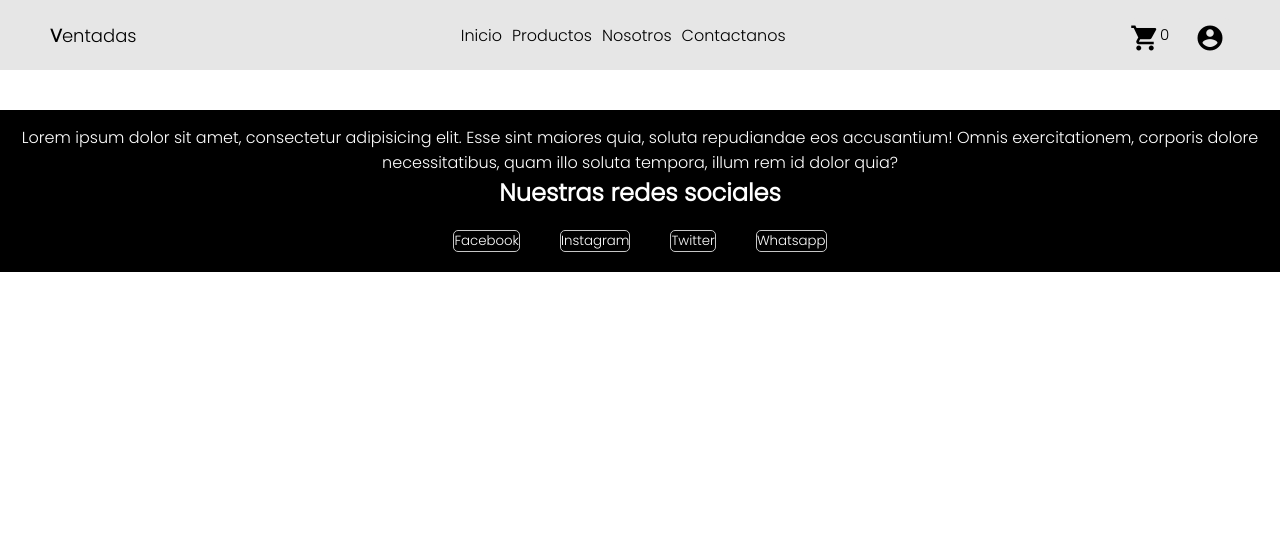
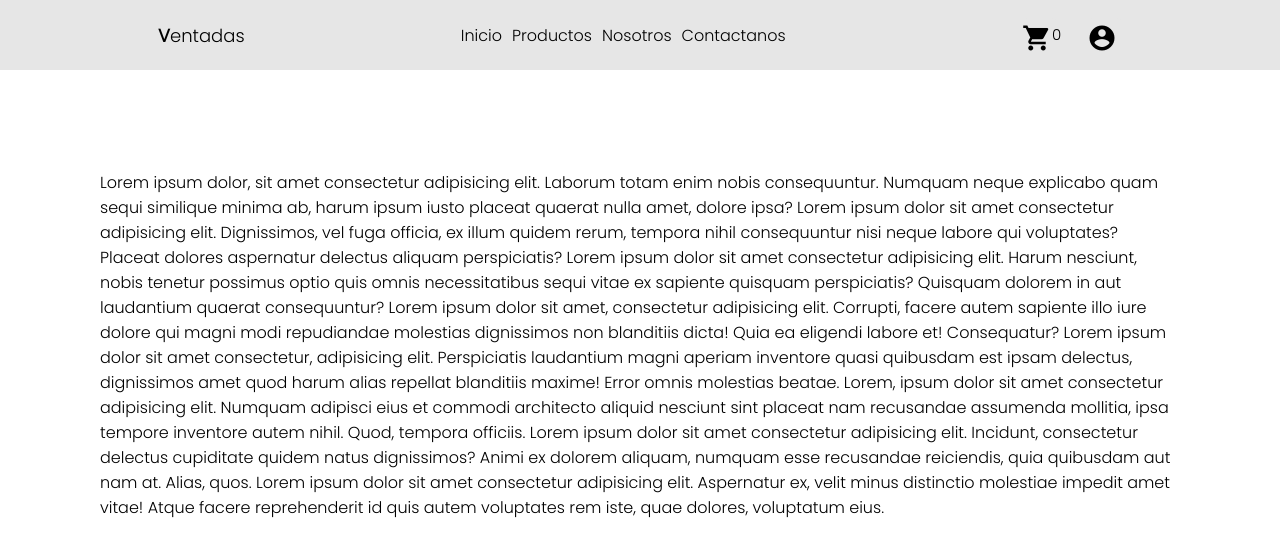
Before and after one commit to PaulSigua/ventadas, an Angular app: page /pages/nosotros in a window 1280 px wide. Shown: the top 556 px of the page. Built offline with nearby package versions, Linux system fonts and the light colour scheme; a web font is replaced by a local one.

Commit message:
cambios en la barra menu

```diff
--- a/src/app/pages/footer/footer.component.html
+++ b/src/app/pages/footer/footer.component.html
@@ -1,3 +1,5 @@
+<link rel="stylesheet" href="https://cdnjs.cloudflare.com/ajax/libs/font-awesome/6.0.0/css/all.min.css">
+
 <footer>
     <p>
         Lorem ipsum dolor sit amet, consectetur adipisicing elit. Esse sint maiores quia, soluta repudiandae eos
@@ -10,24 +12,19 @@
 
     <div class="redes-sociales">
 
-        <div class="red">
-            <button>
-                <a href="https://www.facebook.com/" ></a>
-                Facebook
-            </button>
-        </div>
+        <button onclick="window.open('https://www.facebook.com/', '_blank');" class="social-btn">
+            <i class="icon fab fa-facebook"></i>
+        </button>
 
-        <div class="red">
-            <button>Instagram</button>
-        </div>
+        <!-- Botón de Instagram -->
+        <button onclick="window.open('https://www.instagram.com/', '_blank');" class="social-btn">
+            <i class="icon fab fa-instagram"></i>
+        </button>
 
-        <div class="red">
-            <button>Twitter</button>
-        </div>
-
-        <div class="red">
-            <button>Whatsapp</button>
-        </div>
+        <!-- Botón de Twitter -->
+        <button onclick="window.open('https://twitter.com/', '_blank');" class="social-btn">
+            <i class="icon fab fa-twitter"></i>
+        </button>
 
     </div>
 </footer>
--- a/src/app/pages/footer/footer.component.scss
+++ b/src/app/pages/footer/footer.component.scss
@@ -13,17 +13,24 @@ footer {
         align-items: center;
         text-align: center;
 
-        .red {
-            display: flex;
-            margin: 20px;
 
-            button {
-                cursor: pointer;
-                border: 1px solid rgb(198, 198, 198);
-                border-radius: 5px;
-                color: #fff;
-                background-color: #000;
-            }
-        }
     }
 }
+
+.social-btn {
+    padding: 10px;
+    margin: 5px;
+    border: 1px solid #ccc;
+    border-radius: 5px;
+    cursor: pointer;
+    font-size: 30px;
+    display: flex;
+    align-items: center;
+    justify-content: center;
+    text-align: center;
+    align-items: center;
+}
+
+.icon {
+    margin: 5px;
+}
--- a/src/app/pages/inicio/inicio.component.ts
+++ b/src/app/pages/inicio/inicio.component.ts
@@ -9,7 +9,11 @@ import { Router } from '@angular/router';
 })
 export class InicioComponent {
 
-  constructor(private router: Router){}
+  constructor(private router: Router){
+    window.scrollTo({
+      top: 0
+    })
+  }
 
   irAproductos(){
     this.router.navigate([('pages/productos')]);
--- a/src/app/pages/menu/menu.component.html
+++ b/src/app/pages/menu/menu.component.html
@@ -2,7 +2,8 @@
 <link rel="stylesheet" href="https://fonts.googleapis.com/icon?family=Material+Icons">
 <link rel="icon" type="image/x-icon" href="favicon.ico">
 
-<div class="container-nav">
+<div class="container">
+    <header class="container-nav" [ngClass]="{'fixed-header': isScrolled}">
         <div class="logo">
             <a href="#" [routerLink]="'/pages/inicio'"><b>V</b>entadas</a>
         </div>
@@ -31,4 +32,5 @@
                 </button>
             </div>
         </div>
+    </header>
 </div>
--- a/src/app/pages/menu/menu.component.scss
+++ b/src/app/pages/menu/menu.component.scss
@@ -1,11 +1,26 @@
+.container{
+    margin: 0;
+    position: relative;
+    width: auto;
+    height: 70px;
+}
+
 .container-nav {
     display: flex;
-    justify-content: space-between;
     align-items: center;
     padding: 10px;
     background-color: rgb(230, 230, 230);
     color: white;
     height: 50px;
+    justify-content: space-around;
+    z-index: 10;
+}
+
+.fixed-header {
+    position: fixed;
+    padding: 0;
+    margin: 0;
+    width: 100%;
 }
 
 .logo {
--- a/src/app/pages/menu/menu.component.ts
+++ b/src/app/pages/menu/menu.component.ts
@@ -1,4 +1,4 @@
-import { Component } from '@angular/core';
+import { Component, HostListener } from '@angular/core';
 import { Router } from '@angular/router';
 
 @Component({
@@ -9,20 +9,27 @@ import { Router } from '@angular/router';
 export class MenuComponent {
 
   pages = [
-    {link: 'Inicio', path: 'pages/inicio'},
-    {link: 'Productos', path: 'pages/productos'},
-    {link: 'Nosotros', path: 'pages/nosotros'},
-    {link: 'Contactanos', path: 'pages/contactanos'},
+    { link: 'Inicio', path: 'pages/inicio' },
+    { link: 'Productos', path: 'pages/productos' },
+    { link: 'Nosotros', path: 'pages/nosotros' },
+    { link: 'Contactanos', path: 'pages/contactanos' },
   ]
 
-  constructor(private router: Router){}
+  isScrolled = false;
 
-  irAlCarrito(){
+  constructor(private router: Router) { }
+
+  irAlCarrito() {
     this.router.navigate([('pages/carrito')]);
   }
 
 
-  irACreacionCuenta(){
+  irACreacionCuenta() {
     this.router.navigate([('pages/login')]);
   }
+
+  @HostListener('window:scroll', [])
+  windownScroll() {
+    this.isScrolled = window.scrollY > 0;
+  }
 }
--- a/src/app/pages/nosotros/nosotros.component.html
+++ b/src/app/pages/nosotros/nosotros.component.html
@@ -1,2 +1,18 @@
-<app-menu></app-menu>
-<app-footer></app-footer>
+<div class="contenedor-principal">
+    <app-menu></app-menu>
+
+    <div class="contenedor-info">
+        Lorem ipsum dolor, sit amet consectetur adipisicing elit. Laborum totam enim nobis consequuntur. Numquam neque explicabo quam sequi similique minima ab, harum ipsum iusto placeat quaerat nulla amet, dolore ipsa?
+        Lorem ipsum dolor sit amet consectetur adipisicing elit. Dignissimos, vel fuga officia, ex illum quidem rerum, tempora nihil consequuntur nisi neque labore qui voluptates? Placeat dolores aspernatur delectus aliquam perspiciatis?
+        Lorem ipsum dolor sit amet consectetur adipisicing elit. Harum nesciunt, nobis tenetur possimus optio quis omnis necessitatibus sequi vitae ex sapiente quisquam perspiciatis? Quisquam dolorem in aut laudantium quaerat consequuntur?
+        Lorem ipsum dolor sit amet, consectetur adipisicing elit. Corrupti, facere autem sapiente illo iure dolore qui magni modi repudiandae molestias dignissimos non blanditiis dicta! Quia ea eligendi labore et! Consequatur?
+        Lorem ipsum dolor sit amet consectetur, adipisicing elit. Perspiciatis laudantium magni aperiam inventore quasi quibusdam est ipsam delectus, dignissimos amet quod harum alias repellat blanditiis maxime! Error omnis molestias beatae.
+        Lorem, ipsum dolor sit amet consectetur adipisicing elit. Numquam adipisci eius et commodi architecto aliquid nesciunt sint placeat nam recusandae assumenda mollitia, ipsa tempore inventore autem nihil. Quod, tempora officiis.
+        Lorem ipsum dolor sit amet consectetur adipisicing elit. Incidunt, consectetur delectus cupiditate quidem natus dignissimos? Animi ex dolorem aliquam, numquam esse recusandae reiciendis, quia quibusdam aut nam at. Alias, quos.
+        Lorem ipsum dolor sit amet consectetur adipisicing elit. Aspernatur ex, velit minus distinctio molestiae impedit amet vitae! Atque facere reprehenderit id quis autem voluptates rem iste, quae dolores, voluptatum eius.
+    </div>
+
+    <div class="contactos">
+
+    </div>
+</div>
--- a/src/app/pages/nosotros/nosotros.component.scss
+++ b/src/app/pages/nosotros/nosotros.component.scss
@@ -0,0 +1,3 @@
+.contenedor-info{
+    padding: 100px;
+}
--- a/src/app/pages/productos/productos.component.ts
+++ b/src/app/pages/productos/productos.component.ts
@@ -7,4 +7,9 @@ import { Component } from '@angular/core';
 })
 export class ProductosComponent {
 
+  constructor(){
+    window.scrollTo({
+      top: 0
+    })
+  }
 }
```
Lines whose indentation alone changed are shown as unchanged.
